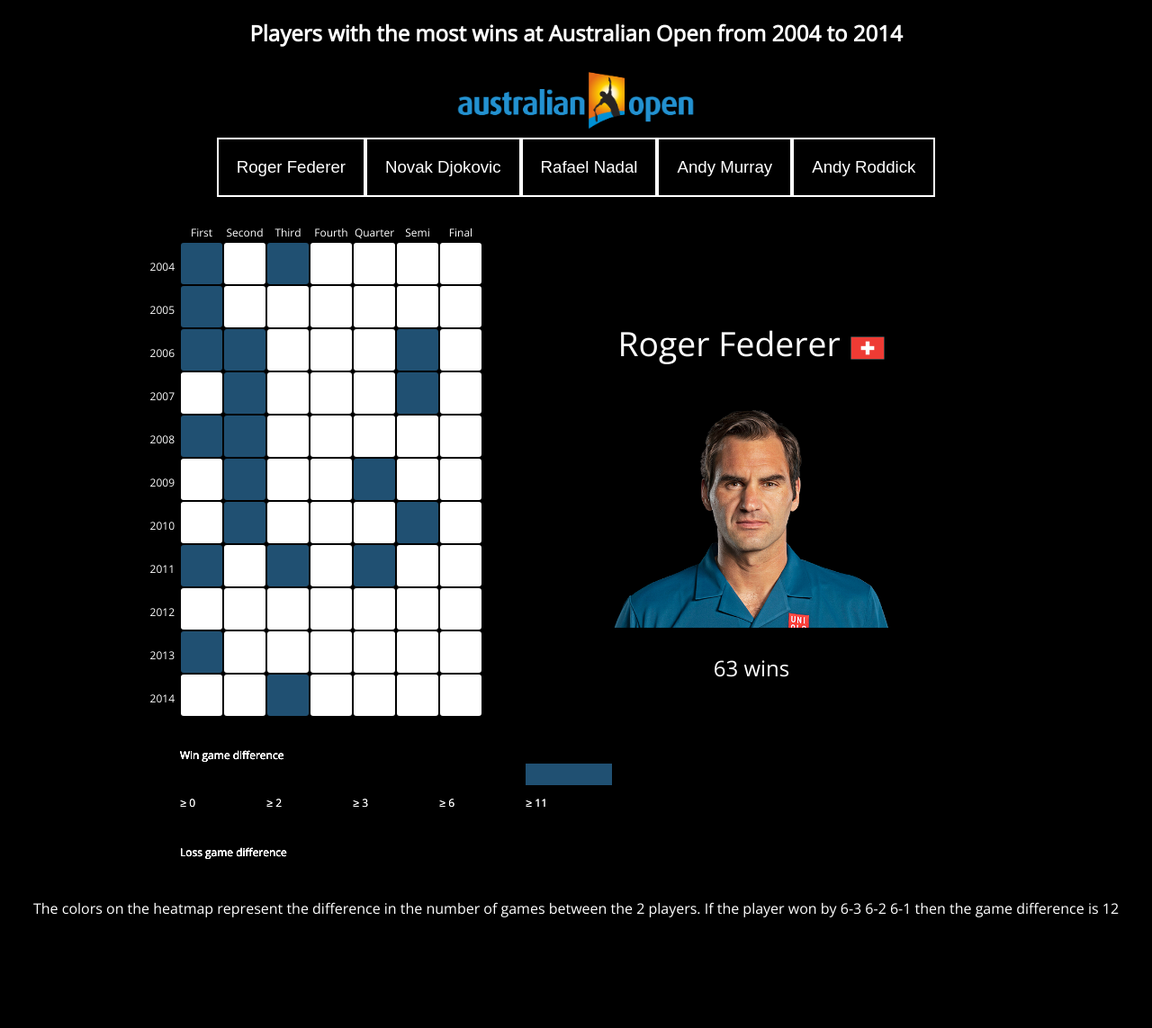
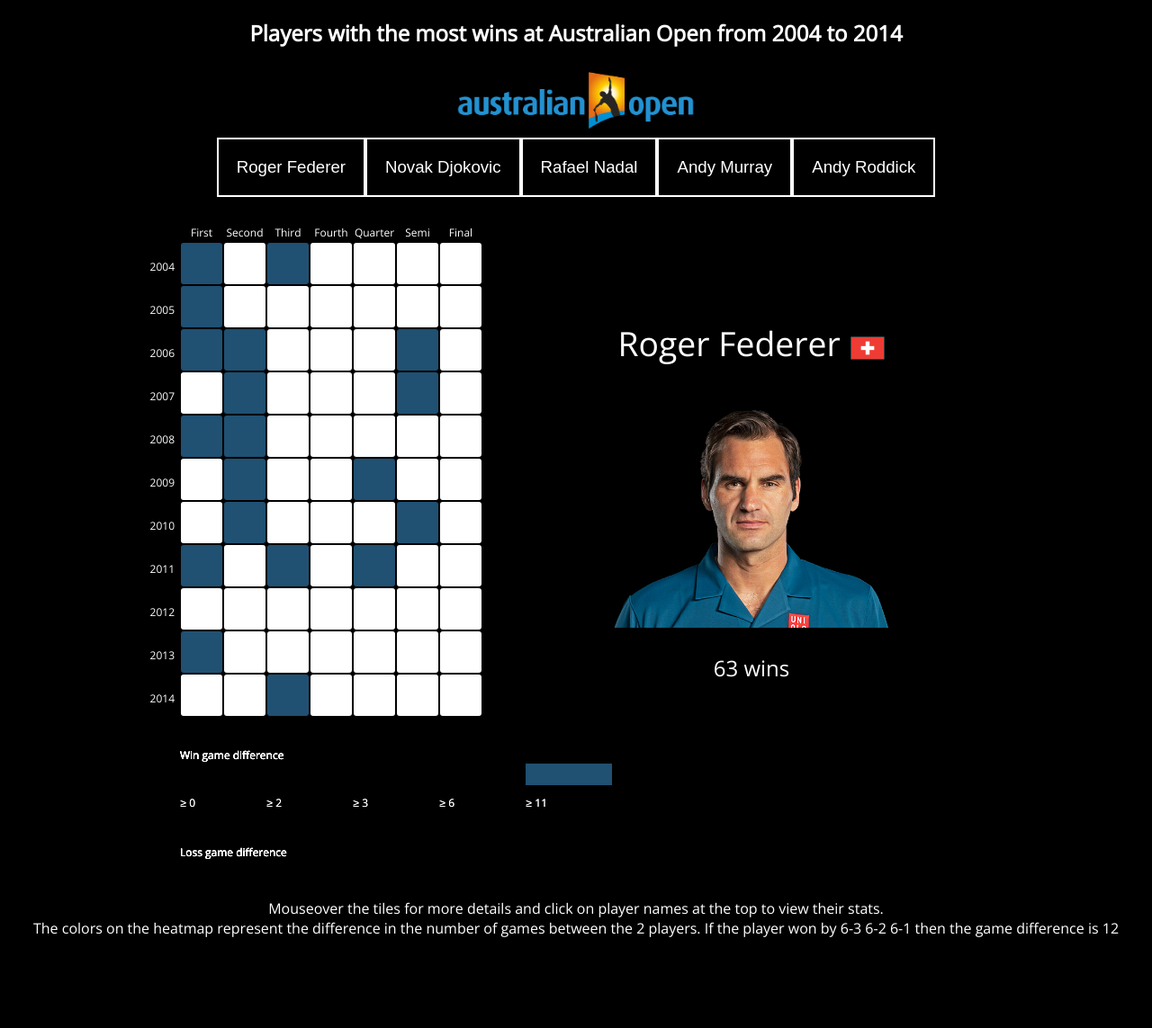
Before and after one commit to parthkhopkar/parthkhopkar.github.io, a Jekyll site: the page AusOpen.html, which Jekyll copies as it is, in a window 1280 px wide. Shown: the whole page at 90% size. Built offline with Jekyll 4.4.1, drawn with Linux system fonts in a browser that asks for light colours; before the commit the page ends 1121 px from its top, so only the background shows below that.

Commit message:
Added interactive viz files

```diff
--- a/AusOpen.html
+++ b/AusOpen.html
@@ -93,7 +93,7 @@
             </div>
             </div>
 
-            <p>The colors on the heatmap represent the difference in the number of games between the 2 players. If the player won by 6-3 6-2 6-1
+            <p>Mouseover the tiles for more details and click on player names at the top to view their stats.<br>The colors on the heatmap represent the difference in the number of games between the 2 players. If the player won by 6-3 6-2 6-1
  then the game difference is 12</p>
         </div>
         <script type="text/javascript">
```
